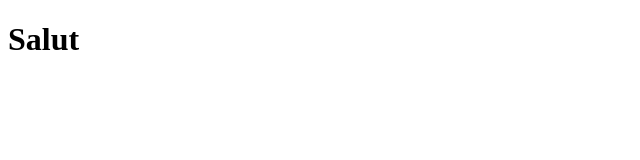
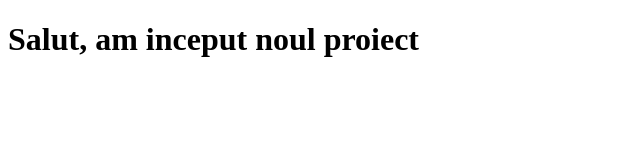
Before and after one commit to Ro444elle/Myfist-project, a plain HTML site: page index.html in a window 1280 px wide. Shown: the whole page, without its empty margins (0-640 px from the left). Drawn offline with Linux system fonts and the light colour scheme.

Commit message:
Modified title

```diff
--- a/index.html
+++ b/index.html
@@ -7,6 +7,6 @@
     <title>Document</title>
   </head>
   <body>
-    <h1>Salut</h1>
+    <h1>Salut, am inceput noul proiect</h1>
   </body>
 </html>
```
